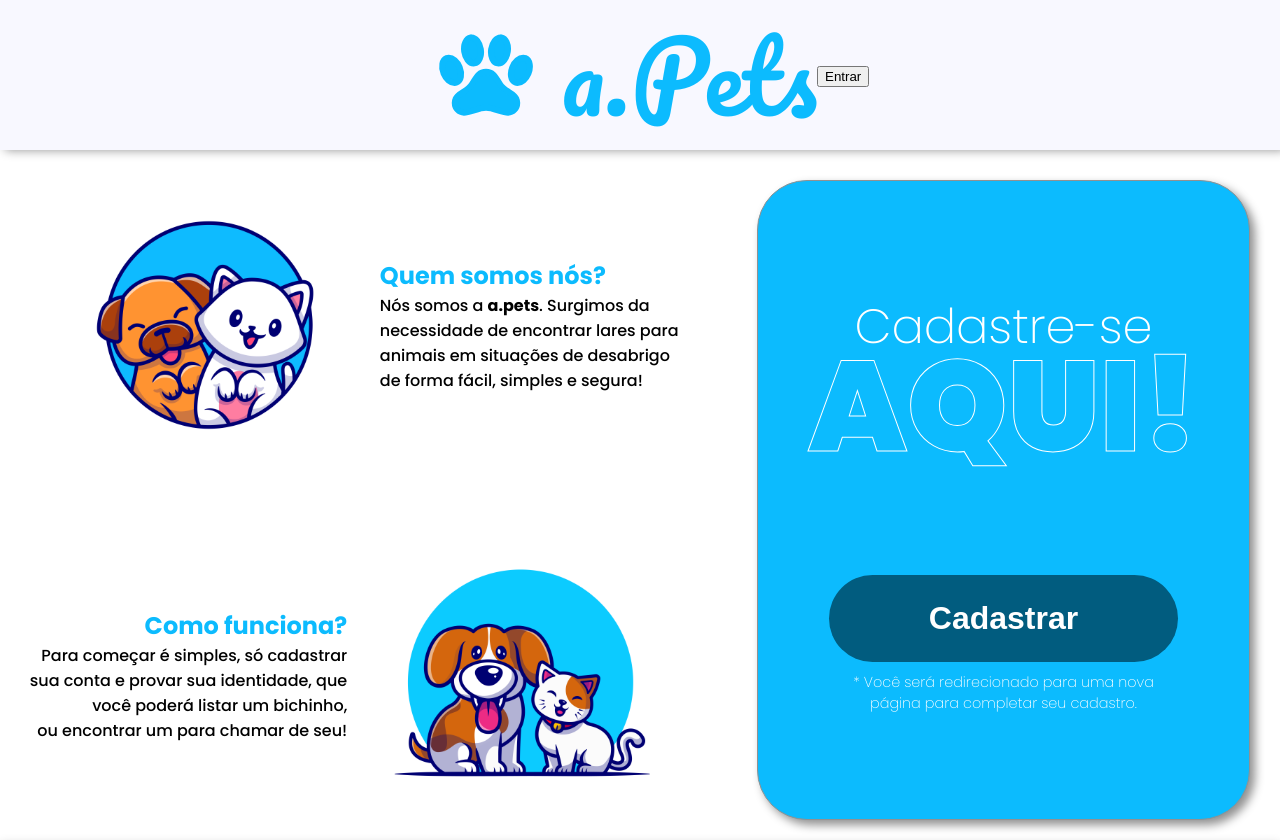
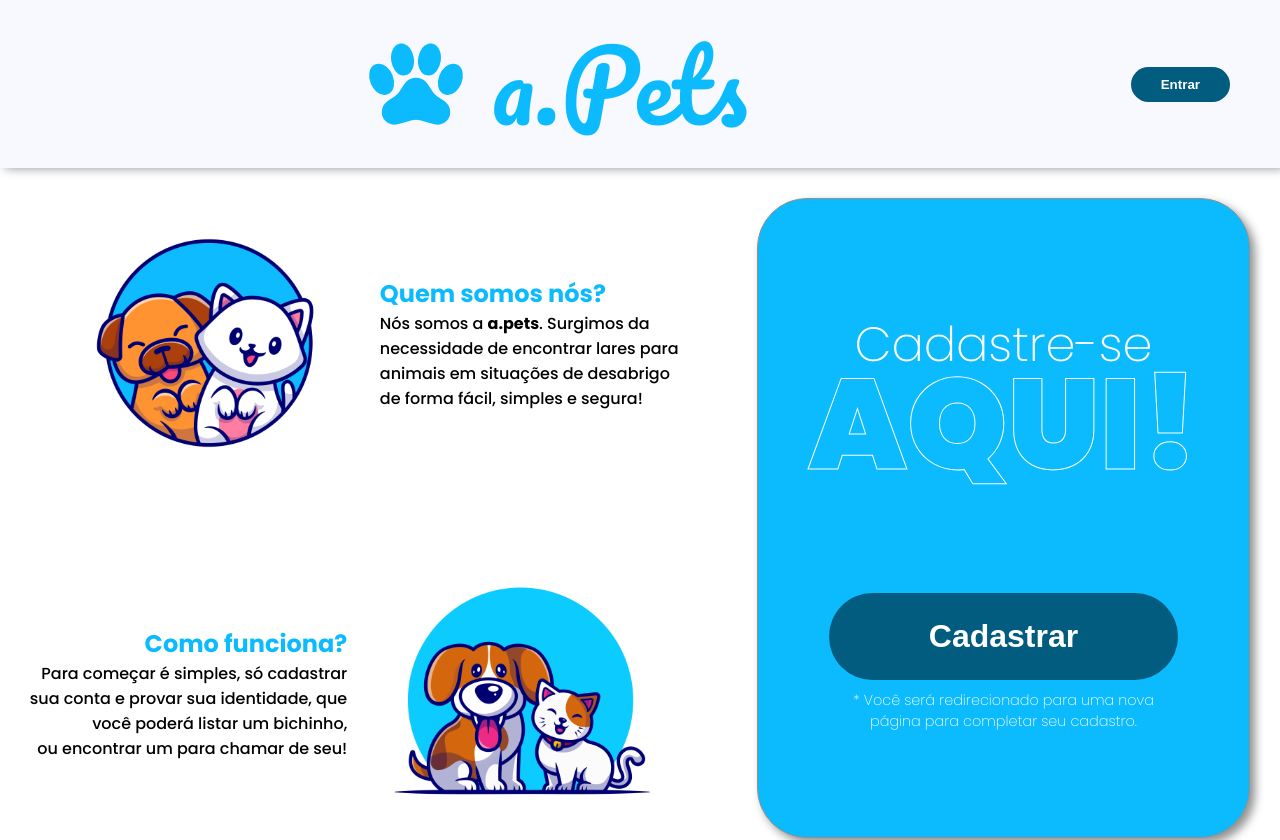
Before and after one commit to dev-abraao/a.pets, a Next.js app: page / in a window 1280 px wide. Shown: the top 840 px of the page. Built offline with nearby package versions, Linux system fonts and the light colour scheme.

Commit message:
finished header and footer styling

```diff
--- a/src/components/footer.css
+++ b/src/components/footer.css
@@ -10,6 +10,7 @@ footer {
     display: flex;
     align-items: center;
     gap: 20px;
+    margin-left: 20px;
 }
 
 .contact-icons {
--- a/src/components/header.css
+++ b/src/components/header.css
@@ -3,16 +3,32 @@ header {
     margin: auto;
     display: flex;
     flex-direction: row;
-    justify-content: center;
+    justify-content: end;
     align-items: center;
-    height: 150px;
-    width: 100vw;
+    width: 100%;
     background-color: #F8F8FF;
     color: #0CBBFE;
     box-shadow: 5px 0px 10px rgb(145, 145, 145);
 }
 
+.log-in{
+    margin-right: 50px;
+    background-color: #015C7F;
+    font-weight: 900;
+    color: white;
+    border: none;
+    border-radius: 50px;
+    padding: 10px 30px;
+}
+
+.log-in:hover{
+    cursor: pointer;
+    background-color: #004966;
+}
+
 header h1{
+    margin: auto;
+    width: 50vw;
     font-size: 6em;
     margin: 0;
 }
--- a/src/components/header.tsx
+++ b/src/components/header.tsx
@@ -21,7 +21,7 @@ export default function Header() {
           <h1 className={pacifico.className}>a.Pets</h1>
         </Link>
       <Link href="/login">
-        <button>Entrar</button>
+        <button className="log-in">Entrar</button>
       </Link>
     </header>
   );
```
